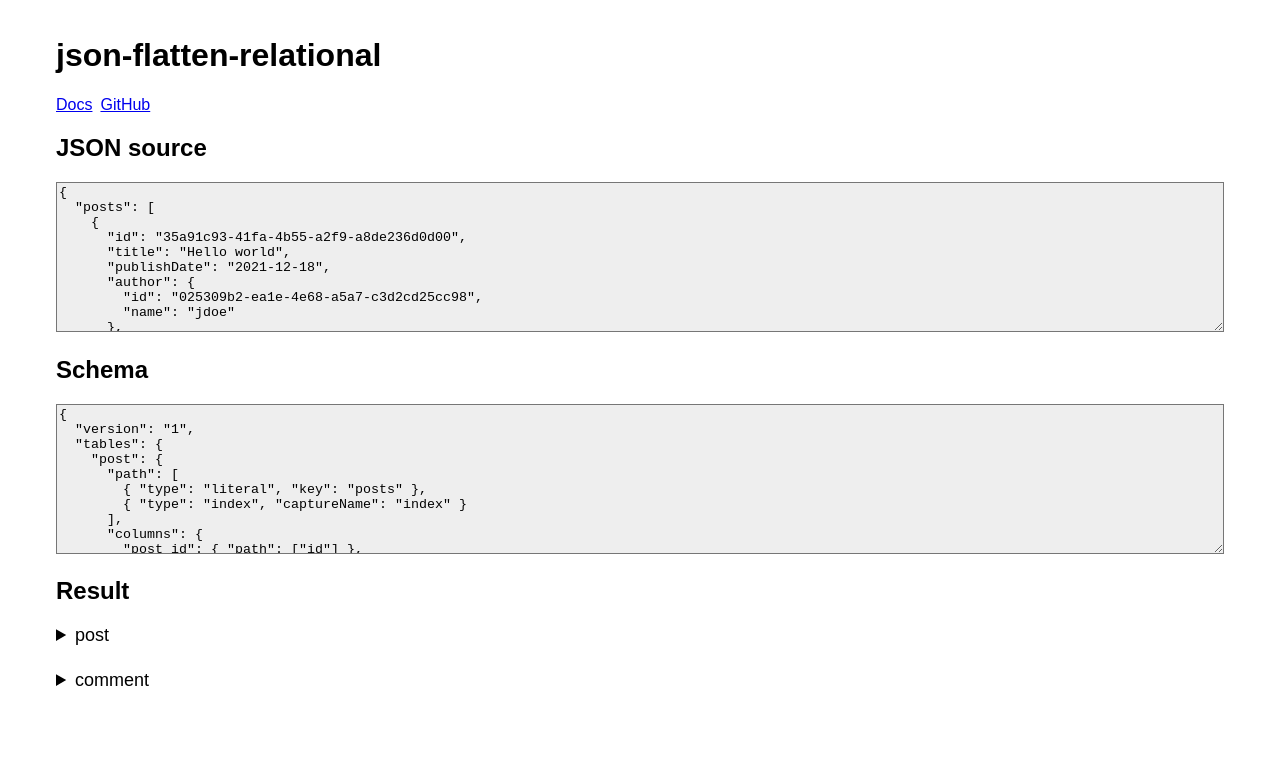
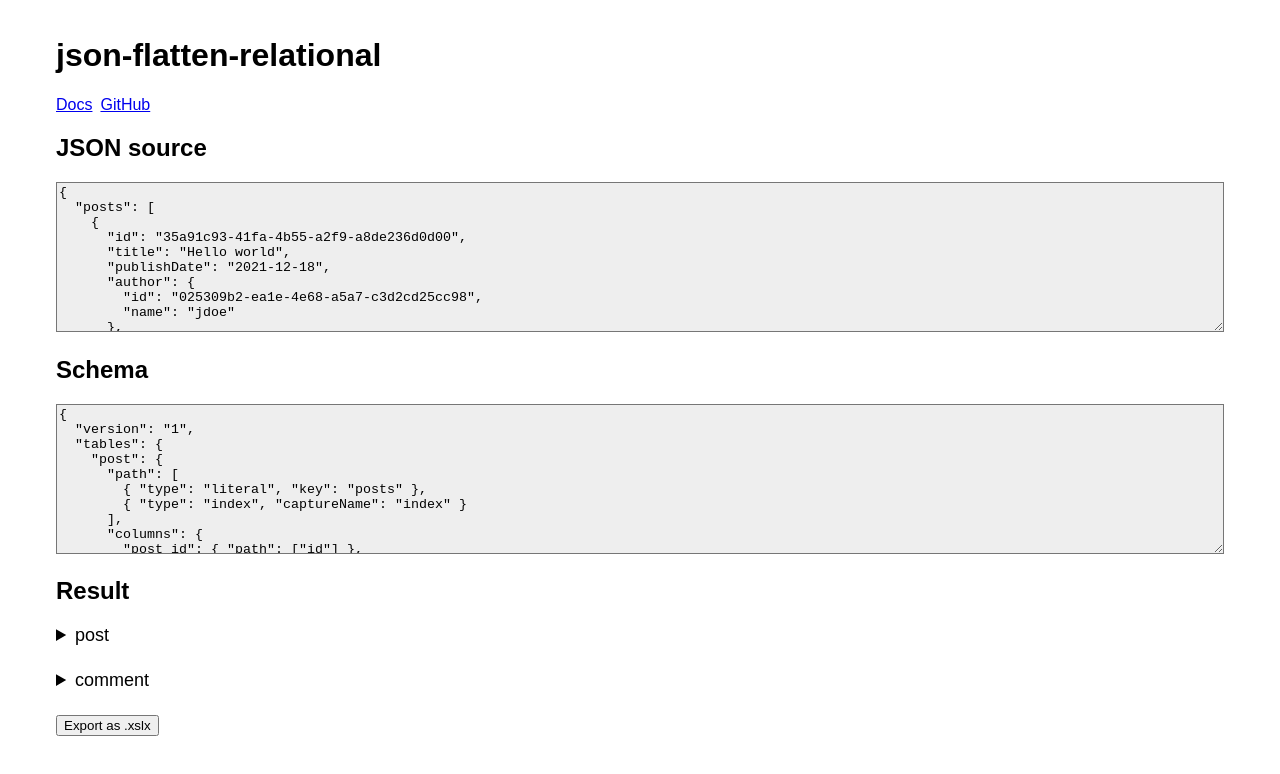
Before and after one commit to pschiffmann/json-flatten-relational, a React (Vite) app: page / in a window 1280 px wide. Both pictures are taken after a click on the button "Run". Shown: the top 774 px of the page. Built offline with nearby package versions, Linux system fonts and the light colour scheme.

Commit message:
Implement xlsx export

```diff
--- a/demo/_table-preview.scss
+++ b/demo/_table-preview.scss
@@ -1,4 +1,6 @@
 .table-preview {
+  margin: 16px 0;
+
   &__name {
     margin: 16px 0 8px;
     font-size: 18px;
@@ -19,22 +21,20 @@
     background: #0001;
   }
 
-  &__header,
-  &__cell {
-    white-space: pre;
-    border-bottom: 1px solid #0002;
-  }
-
   &__header {
     position: sticky;
     top: 0;
     height: 40px;
     padding: 0 8px;
     text-align: left;
+    white-space: pre;
   }
 
   &__cell {
     padding: 4px 8px;
+    border-top: 1px solid #0002;
+    white-space: pre;
+    vertical-align: top;
     &--number {
       text-align: right;
     }
--- a/demo/app.tsx
+++ b/demo/app.tsx
@@ -1,4 +1,5 @@
 import React, { useCallback, useEffect, useState } from "react";
+import XLSX from "xlsx";
 import { flatten, Table, TableResolver } from "../src";
 import { TablePreview } from "./table-preview";
 
@@ -19,10 +20,20 @@ export const App: React.FC = () => {
       .then((r) => r.text())
       .then((s) => setSchema((prev) => (prev !== "" ? prev : s)));
   }, []);
+
+  const [downloadUrl, setDownloadUrl] = useState<string>();
+  useEffect(() => {
+    if (!downloadUrl) return;
+    return () => {
+      URL.revokeObjectURL(downloadUrl);
+    };
+  }, [downloadUrl]);
+
   const handleSourceInput = useCallback(
     (e: React.ChangeEvent<HTMLTextAreaElement>) => {
       setSource(e.currentTarget.value);
       setTables(undefined);
+      setDownloadUrl(undefined);
     },
     []
   );
@@ -30,6 +41,7 @@ export const App: React.FC = () => {
     (e: React.ChangeEvent<HTMLTextAreaElement>) => {
       setSchema(e.currentTarget.value);
       setTables(undefined);
+      setDownloadUrl(undefined);
     },
     []
   );
@@ -43,6 +55,26 @@ export const App: React.FC = () => {
       alert(`${e}`);
       throw e;
     }
+  }
+
+  function createDownloadUrl() {
+    const workbook = XLSX.utils.book_new();
+    for (const [name, data] of Object.entries(tables!)) {
+      const columns = [...data.header];
+      const worksheet = XLSX.utils.aoa_to_sheet([
+        columns,
+        ...data.rows.map((row) =>
+          columns.map((column) => (row[column] !== null ? row[column] : "null"))
+        ),
+      ]);
+      XLSX.utils.book_append_sheet(workbook, worksheet, name);
+    }
+    const encoded = XLSX.write(workbook, { type: "array", bookType: "xlsx" });
+    setDownloadUrl(
+      URL.createObjectURL(
+        new Blob([encoded], { type: "application/octet-stream" })
+      )
+    );
   }
 
   return (
@@ -77,6 +109,14 @@ export const App: React.FC = () => {
         Object.entries(tables).map(([name, data]) => (
           <TablePreview key={name} name={name} data={data} />
         ))}
+      {tables &&
+        (downloadUrl ? (
+          <a href={downloadUrl} download="untitled.xlsx">
+            Download as .xlsx
+          </a>
+        ) : (
+          <button onClick={createDownloadUrl}>Export as .xslx</button>
+        ))}
     </div>
   );
 };
--- a/package.json
+++ b/package.json
@@ -13,6 +13,7 @@
     "react": "^17.0.2",
     "react-dom": "^17.0.2",
     "sass": "^1.47.0",
+    "xlsx": "^0.17.5",
     "typescript": "^4.5.4",
     "vite": "^2.7.10"
   }
```
Also changed, not shown: 1 other file (tests, documents, lock files or other folders).
